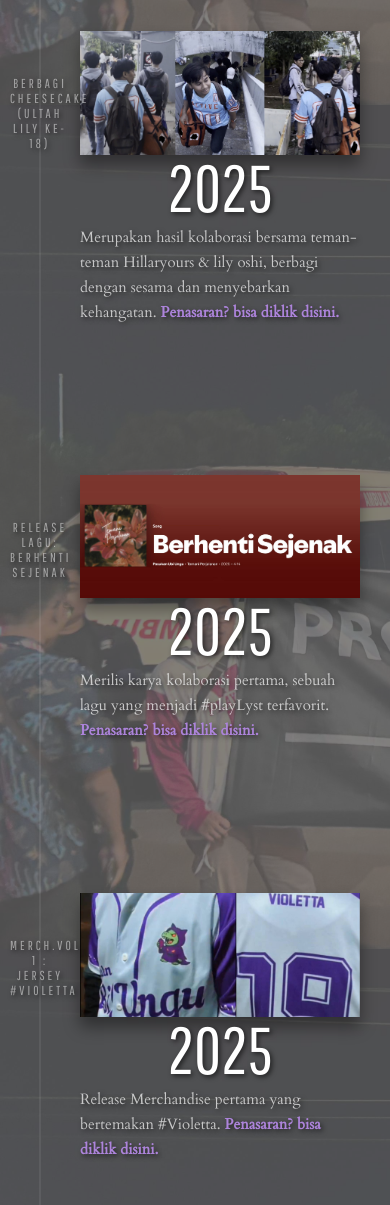
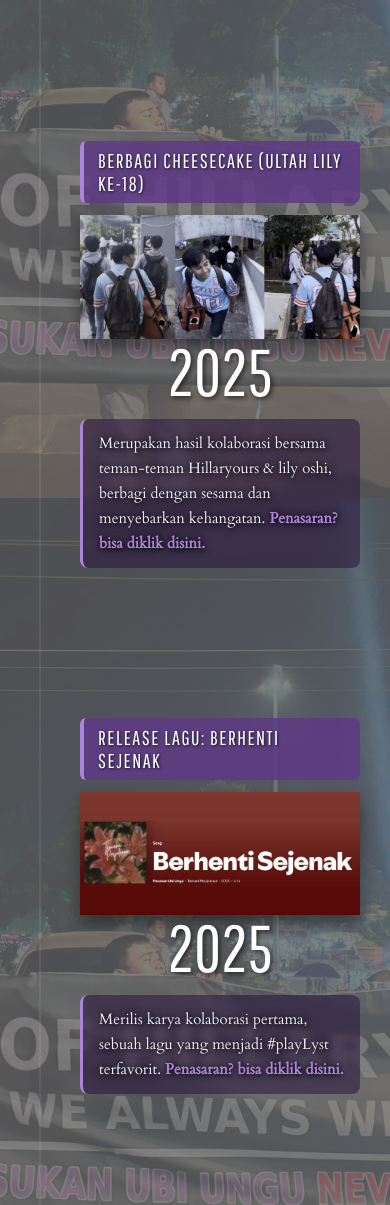
Before and after one commit to pasukan-ubi-ungu/pasukan-ubi-ungu, a plain HTML site: page index.html in a window 390 px wide. Shown: the part 2376-3581 px from the top of the page. Drawn offline with nearby package versions, Linux system fonts and the light colour scheme; a script that the page names is missing.

Commit message:
revamp: perbaiki layout timeline, sinkronisasi background & responsif mobile

```diff
--- a/index.html
+++ b/index.html
@@ -30,14 +30,12 @@
       background: var(--bg);
       color: #333;
     }
-    /* Aturan umum untuk link, warna default putih (cocok untuk nav dan banner) */
     a {
       color: white;
       text-decoration: none;
       transition: color 0.3s ease;
     }
     a:hover {
-      /* color: orange;  */
       text-decoration: underline;
     }
 
@@ -101,7 +99,6 @@
     .sci li a .fa-brands{transition: 0.25s; pointer-events: none;}
     .sci li a:hover .fa-brands{color: #fff; transform: scale(1.75) translateZ(50px);}
 
-
     /* Gallery Section */
     #gallery { padding: 80px 0; }
     #gallery .container > div { display: flex; justify-content: center; align-items: center; flex-wrap: wrap; }
@@ -111,26 +108,62 @@
     /* Timeline Section */
     .timeline { display: flex; margin: 0 auto; flex-wrap: wrap; flex-direction: column; max-width: 700px; position: relative; }
     .timeline__content-title { font-weight: normal; font-size: 66px; margin: -10px 0 0 0; transition: 0.4s; padding: 0 10px; box-sizing: border-box; font-family: "Pathway Gothic One", sans-serif; color: #fff; text-shadow: 2px 2px 5px rgba(0, 0, 0, 0.6); }
-    .timeline__content-desc { margin: 0; font-size: 15px; box-sizing: border-box; color: rgba(255, 255, 255, 0.7); font-family: Cardo, serif; font-weight: normal; line-height: 25px; text-shadow: 2px 2px 5px rgba(0, 0, 0, 0.6); }
-    .timeline__content-desc a { color: #ad84db; font-weight: bold; } /* Membuat link di deskripsi timeline terlihat */
+
+    /* Perbaikan pada Deskripsi Timeline agar sangat mudah dibaca */
+    .timeline__content-desc {
+      margin: 10px 0 0 0;
+      font-size: 15px;
+      box-sizing: border-box;
+      color: #f1ecf9;
+      font-family: Cardo, serif;
+      font-weight: normal;
+      line-height: 25px;
+      text-shadow: 1px 1px 4px rgba(0, 0, 0, 0.9), 0 0 10px rgba(0, 0, 0, 0.7);
+      background: rgba(40, 20, 60, 0.55);
+      padding: 12px 16px;
+      border-radius: 8px;
+      border-left: 3px solid var(--primary);
+      backdrop-filter: blur(3px);
+    }
+    .timeline__content-desc a { color: #ad84db; font-weight: bold; }
     .timeline:before { position: absolute; left: 50%; width: 2px; height: 100%; margin-left: -1px; content: ""; background: rgba(255, 255, 255, 0.07); }
-    .timeline-item { padding: 40px 0; /* opacity: 0.3;  filter: blur(2px); */ transition: 0.5s; box-sizing: border-box; width: calc(50% - 40px); display: flex; position: relative; /*transform: translateY(-80px);*/ text-shadow: 2px 2px 5px rgba(0, 0, 0, 0.6); }
-    .timeline-item:before { content: attr(data-text); letter-spacing: 3px; width: 100%; position: absolute; color: rgba(255, 255, 255, 0.5); font-size: 13px; font-family: "Pathway Gothic One", sans-serif; border-left: 2px solid rgba(255, 255, 255, 0.5); top: 70%; margin-top: -5px; padding-left: 15px; /*opacity: 0;*/ right: calc(-100% - 56px); }
+
+    .timeline-item { padding: 40px 0; transition: 0.5s; box-sizing: border-box; width: calc(50% - 40px); display: flex; position: relative; text-shadow: 2px 2px 5px rgba(0, 0, 0, 0.6); }
+
+    /* Judul di samping (Khusus Tampilan Web/Desktop) */
+    .timeline-item:before { content: attr(data-text); letter-spacing: 2px; width: 100%; position: absolute; color: #ffffff; font-size: 16px; font-family: "Pathway Gothic One", sans-serif; border-left: 3px solid #ad84db; top: 70%; margin-top: -5px; padding-left: 15px; right: calc(-100% - 56px); text-shadow: 2px 2px 4px rgba(0,0,0,0.9); font-weight: bold; }
     .timeline-item:nth-child(even) { align-self: flex-end; }
-    .timeline-item:nth-child(even):before { right: auto; text-align: right; left: calc(-100% - 56px); padding-left: 0; border-left: none; border-right: 2px solid rgba(255, 255, 255, 0.5); padding-right: 15px; }
+    .timeline-item:nth-child(even):before { right: auto; text-align: right; left: calc(-100% - 56px); padding-left: 0; border-left: none; border-right: 3px solid #ad84db; padding-right: 15px; }
+
     .timeline-item--active { opacity: 1; transform: translateY(0); filter: blur(0px); }
     .timeline-item--active:before { top: 50%; transition: 0.3s all 0.2s; opacity: 1; }
     .timeline-item--active .timeline__content-title { margin: -50px 0 20px 0; }
+
+    /* Default Web: Judul di dalam kotak disembunyikan */
+    .timeline-card-title {
+      display: none;
+    }
+
     .timeline__img { max-width: 100%; box-shadow: 0 10px 15px rgba(0, 0, 0, 0.4); cursor: pointer; transition: transform 0.3s ease; }
     .timeline__img:hover { transform: scale(1.05); }
-    .timeline-container { width: 100%; position: relative; padding: 80px 0; transition: 0.3s ease 0s; background-attachment: fixed; background-size: cover; }
+
+    .timeline-container {
+      width: 100%;
+      position: relative;
+      padding: 80px 0;
+      transition: 0.3s ease 0s;
+      background-attachment: fixed;
+      background-size: cover;
+      background-position: center;
+      background-repeat: no-repeat;
+    }
     .timeline-container:before { position: absolute; left: 0; top: 0; width: 100%; height: 100%; background: rgba(99, 99, 99, 0.8); content: ""; }
     .timeline-header { width: 100%; text-align: center; margin-bottom: 80px; position: relative; }
     .timeline-header__title { color: #fff; font-size: 46px; font-family: Cardo, serif; font-weight: normal; margin: 0; }
     .timeline-header__subtitle { color: rgba(255, 255, 255, 0.5); font-family: "Pathway Gothic One", sans-serif; font-size: 16px; letter-spacing: 5px; margin: 10px 0 0 0; font-weight: normal; }
 
     /* Modal Preview dengan Navigasi */
-    .image-modal { display: none; position: fixed; z-index: 10001; left: 0; top: 0; width: 100%; height: 100%; overflow: auto; background-color: rgba(0, 0, 0, 0.9); display: flex; justify-content: center; align-items: center; }
+    .image-modal { display: none; position: fixed; z-index: 10001; left: 0; top: 0; width: 100%; height: 100%; overflow: auto; background-color: rgba(0, 0, 0, 0.9); justify-content: center; align-items: center; }
     .modal-content { display: block; margin: auto; max-width: 80%; max-height: 85vh; animation-name: zoom; animation-duration: 0.4s; }
     @keyframes zoom { from {transform: scale(0)} to {transform: scale(1)} }
     .close-button { position: absolute; top: 15px; right: 35px; color: #f1f1f1; font-size: 40px; font-weight: bold; transition: 0.3s; cursor: pointer; }
@@ -142,7 +175,7 @@
     /* Footer */
     footer { text-align: center; padding: 10px 25px; color: #f6f1fb; font-size: 14px; background: #ad84db; }
 
-    /* Media Queries */
+    /* Media Queries untuk Mobile (HP) */
     @media (max-width: 768px) {
       .nav-links { position: absolute; top: 60px; right: 0; background: var(--primary); width: 100%; flex-direction: column; display: none; }
       .nav-links li { margin: 15px 0; text-align: center; }
@@ -154,7 +187,26 @@
       #gallery div img { width: 100%; height: 250px; }
       .timeline:before { left: 40px; }
       .timeline-item { align-self: baseline !important; width: 100%; padding: 0 30px 150px 80px; }
-      .timeline-item:before { left: 10px !important; padding: 0 !important; top: 50px; text-align: center !important; width: 60px; border: none !important; }
+
+      /* DI HP: Sembunyikan judul samping */
+      .timeline-item:before { display: none !important; }
+
+      /* DI HP: Tampilkan judul di dalam kotak (di atas gambar) */
+      .timeline-card-title {
+        display: block;
+        font-family: "Pathway Gothic One", sans-serif;
+        font-size: 20px;
+        letter-spacing: 1.5px;
+        color: #ffffff;
+        background: rgba(94, 58, 135, 0.85);
+        padding: 8px 14px;
+        border-radius: 6px;
+        margin-bottom: 12px;
+        text-transform: uppercase;
+        text-shadow: 1px 1px 3px rgba(0, 0, 0, 0.8);
+        border-left: 4px solid #ad84db;
+      }
+
       .timeline-item:last-child { padding-bottom: 40px; }
       #contact { min-height: auto; padding: 60px 0; }
       .socialmedia { padding: 0 15px; }
@@ -213,41 +265,92 @@
       <h3 class="timeline-header__subtitle">JEJAK LANGKAH UBI UNGU</h3>
     </div>
     <div class="timeline">
+
+      <!-- Item 1 -->
       <div class="timeline-item" data-text="COVER LAGU : MANTRA HUJAN">
         <div class="timeline__content">
-          <img class="timeline__img" src="assets/image/Kegiatan-1.jpg" />
+          <div class="timeline-card-title">COVER LAGU : MANTRA HUJAN</div>
+          <img class="timeline__img" src="assets/image/Kegiatan-1.jpg" alt="Kegiatan 1" />
           <h2 class="timeline__content-title">2025</h2>
           <p class="timeline__content-desc">Berawal dari orang-orang yang memiliki ketertarikan yang sama, kami berkumpul dan membentuk "Pasukan Ubi Ungu" dan di kegabutan ini kami mengcover lagu mantra hujan, dimana lagu tersebut adalah salah satu lagu yang disukai oleh Lily. <a href="https://x.com/Chand335544/status/1939320885145661749" target="_blank" rel="noopener noreferrer">Penasaran? bisa diklik disini.</a></p>
         </div>
       </div>
+
+      <!-- Item 2 -->
       <div class="timeline-item" data-text="BERBAGI CHEESECAKE (ULTAH LILY KE-18)">
         <div class="timeline__content">
-          <img class="timeline__img" src="assets/image/Kegiatan-3.jpg" />
+          <div class="timeline-card-title">BERBAGI CHEESECAKE (ULTAH LILY KE-18)</div>
+          <img class="timeline__img" src="assets/image/Kegiatan-3.jpg" alt="Kegiatan 3" />
           <h2 class="timeline__content-title">2025</h2>
           <p class="timeline__content-desc">Merupakan hasil kolaborasi bersama teman-teman Hillaryours & lily oshi, berbagi dengan sesama dan menyebarkan kehangatan. <a href="https://x.com/Hillaryours_ID/status/1979741444794638747?s=20" target="_blank" rel="noopener noreferrer">Penasaran? bisa diklik disini.</a></p>
         </div>
       </div>
+
+      <!-- Item 3 -->
       <div class="timeline-item" data-text="RELEASE LAGU: BERHENTI SEJENAK">
         <div class="timeline__content">
-          <img class="timeline__img" src="assets/image/Kegiatan-2.jpg" />
+          <div class="timeline-card-title">RELEASE LAGU: BERHENTI SEJENAK</div>
+          <img class="timeline__img" src="assets/image/Kegiatan-2.jpg" alt="Kegiatan 2" />
           <h2 class="timeline__content-title">2025</h2>
           <p class="timeline__content-desc">Merilis karya kolaborasi pertama, sebuah lagu yang menjadi #playLyst terfavorit. <a href="https://www.youtube.com/watch?v=6XnT20AWAww" target="_blank" rel="noopener noreferrer">Penasaran? bisa diklik disini.</a></p>
         </div>
       </div>
+
+      <!-- Item 4 -->
       <div class="timeline-item" data-text="MERCH.VOL 1 : JERSEY #VIOLETTA">
         <div class="timeline__content">
-          <img class="timeline__img" src="assets/image/Kegiatan-4.jpg" />
+          <div class="timeline-card-title">MERCH.VOL 1 : JERSEY #VIOLETTA</div>
+          <img class="timeline__img" src="assets/image/Kegiatan-4.jpg" alt="Kegiatan 4" />
           <h2 class="timeline__content-title">2025</h2>
           <p class="timeline__content-desc">Release Merchandise pertama yang bertemakan #Violetta. <a href="https://x.com/PasukanUbiUngu/status/1993291600437690378/video/1" target="_blank" rel="noopener noreferrer">Penasaran? bisa diklik disini.</a></p>
         </div>
       </div>
+
+      <!-- Item 5 -->
       <div class="timeline-item" data-text="BANNER THEATER SEMENTARA YOGYAKARTA">
         <div class="timeline__content">
-          <img class="timeline__img" src="assets/image/Kegiatan-5.jpg" />
+          <div class="timeline-card-title">BANNER THEATER SEMENTARA YOGYAKARTA</div>
+          <img class="timeline__img" src="assets/image/Kegiatan-5.jpg" alt="Kegiatan 5" />
           <h2 class="timeline__content-title">2026</h2>
-          <p class="timeline__content-desc">Membentangkan banner "PROUD OF HILLARY ABIGAIL. WE ALWAYS WILL" ketika event Theater Sementara 2026 di Yogyakarta<a href="https://x.com/Lily_JKT48/status/2074479522825802229?s=20" target="_blank" rel="noopener noreferrer">Penasaran? bisa diklik disini.</a></p>
+          <p class="timeline__content-desc">Membentangkan banner "PROUD OF HILLARY ABIGAIL. WE ALWAYS WILL" ketika event Theater Sementara 2026 di Yogyakarta <a href="https://x.com/Lily_JKT48/status/2074479522825802229?s=20" target="_blank" rel="noopener noreferrer">Penasaran? bisa diklik disini.</a></p>
         </div>
       </div>
+
+      <!-- Item 6 -->
+      <div class="timeline-item" data-text="PASUKAN UBI UNGU : Hillary Abigail's 19th Birthday Project">
+        <div class="timeline__content">
+          <div class="timeline-card-title">PASUKAN UBI UNGU : Hillary Abigail's 19th Birthday Project</div>
+          <img class="timeline__img" src="assets/image/Kegiatan-6.jpg" alt="Kegiatan 6" />
+          <h2 class="timeline__content-title">2026</h2>
+          <p class="timeline__content-desc">Berinisiatif untuk membuat projek dan meramaikan STS pertama Lily jkt48 sebagai member inti <a href="https://x.com/PasukanUbiUngu/status/2111291270329147693?a=sqAmWkaESESCTSkdwk0&s=20" target="_blank" rel="noopener noreferrer">Penasaran? bisa diklik disini.</a></p>
+        </div>
+      </div>
+
+      <!-- Item 7 -->
+      <div class="timeline-item" data-text="RELEASE LAGU : INILAH SAATNYA">
+        <div class="timeline__content">
+          <div class="timeline-card-title">RELEASE LAGU : INILAH SAATNYA</div>
+          <img class="timeline__img" src="assets/image/Kegiatan-9.jpg" alt="Kegiatan 9" />
+          <h2 class="timeline__content-title">2026</h2>
+          <p class="timeline__content-desc">Kembali menceritakan perjalanan lily jkt48 kedalam sebuah lagu yang berjudul "Inilah Saatnya" <a href="https://www.youtube.com/watch?v=ptFJSz9ge-Y" target="_blank" rel="noopener noreferrer">Penasaran? bisa diklik disini.</a></p>
+        </div>
+      </div>
+
+      <!-- Item 8 -->
+      <div class="timeline-item" data-text="BIRTHDAY CAKE CAR & DIGITAL SIGNAGE">
+        <div class="timeline__content">
+          <div class="timeline-card-title">BIRTHDAY CAKE CAR & DIGITAL SIGNAGE</div>
+          <img class="timeline__img" src="assets/image/Kegiatan-8.png" alt="Kegiatan 8" />
+          <h2 class="timeline__content-title">2026</h2>
+          <p class="timeline__content-desc">
+            Membuat Birthday Cake Car dan juga Digital signage dalam rangka meramaikan STS pertama lily jkt48
+            <a href="URL_LINK_PERTAMA_DISINI" target="_blank" rel="noopener noreferrer">disini</a>
+            &
+            <a href="URL_LINK_KEDUA_DISINI" target="_blank" rel="noopener noreferrer">disini</a>.
+          </p>
+        </div>
+      </div>
+
     </div>
   </div>
 
@@ -265,7 +368,7 @@
           <a href="https://line.me/ti/p/pasukanubiungu" class="line" target="_blank" rel="noopener noreferrer"><i class="fa-brands fa-line"></i></a>
         </li>
       </ul>
-      <div>
+      </div>
   </section>
 
   <section id="gallery">
@@ -285,7 +388,7 @@
       <span class="close-button">&times;</span>
       <a class="prev-btn">&#10094;</a>
       <a class="next-btn">&#10095;</a>
-      <img class="modal-content" id="preview-image">
+      <img class="modal-content" id="preview-image" alt="Preview">
   </div>
 
   <footer>© 2026 Pasukan Ubi Ungu | Made with 💜 (dibaca : Love sampe mati)</footer>
@@ -309,23 +412,29 @@
         $.fn.timeline = function () {
             var selectors = { id: $(this), item: $(this).find(".timeline-item"), activeClass: "timeline-item--active", img: ".timeline__img" };
             if (selectors.item.length === 0) return;
+
             selectors.item.eq(0).addClass(selectors.activeClass);
-            selectors.id.css( "background-image", "url(" + selectors.item.first().find(selectors.img).attr("src") + ")" );
-            var itemLength = selectors.item.length;
+            var firstImgSrc = selectors.item.first().find(selectors.img).attr("src");
+            if(firstImgSrc) {
+                selectors.id.css("background-image", "url(" + firstImgSrc + ")");
+            }
+
             $(window).scroll(function () {
-                var max, min;
                 var pos = $(this).scrollTop();
-                selectors.item.each(function (i) {
-                    min = $(this).offset().top;
-                    max = $(this).height() + $(this).offset().top;
-                    if (i === itemLength - 1 && pos + $(window).height() > min + $(this).height()) {
+                var windowHeight = $(window).height();
+
+                selectors.item.each(function () {
+                    var min = $(this).offset().top;
+                    var max = $(this).height() + min;
+
+                    if (pos + windowHeight / 2 >= min && pos + windowHeight / 2 <= max) {
                         selectors.item.removeClass(selectors.activeClass);
                         $(this).addClass(selectors.activeClass);
-                        selectors.id.css("background-image", "url(" + $(this).find(selectors.img).attr("src") + ")");
-                    } else if (pos <= max - 40 && pos >= min) {
-                        selectors.id.css("background-image", "url(" + $(this).find(selectors.img).attr("src") + ")");
-                        selectors.item.removeClass(selectors.activeClass);
-                        $(this).addClass(selectors.activeClass);
+
+                        var imgSrc = $(this).find(selectors.img).attr("src");
+                        if (imgSrc) {
+                            selectors.id.css("background-image", "url(" + imgSrc + ")");
+                        }
                     }
                 });
             });
@@ -344,7 +453,6 @@
         const prevBtn = modal.querySelector('.prev-btn');
         const nextBtn = modal.querySelector('.next-btn');
 
-        // Logika untuk Galeri dengan Slider
         const galleryImages = document.querySelectorAll('#gallery div img');
         const galleryImageSources = Array.from(galleryImages).map(img => img.src);
         let currentIndex = 0;
@@ -366,7 +474,6 @@
             });
         });
 
-        // Logika untuk Timeline (Preview Tunggal)
         const timelineImages = document.querySelectorAll('.timeline__img');
         timelineImages.forEach(img => {
             img.addEventListener('click', function() {
@@ -378,7 +485,6 @@
             });
         });
 
-        // Fungsi Umum Modal
         function closeModal() {
             modal.style.display = 'none';
             isGallerySliderActive = false;
@@ -413,14 +519,12 @@
   <script src="vanilla-tilt.min.js"></script>
 
   <script>
-
     VanillaTilt.init(document.querySelectorAll(".sci li a"), {
         max: 30,
         speed: 400,
-        galre: true,
+        glare: true,
         "max-glare" : 1,
       });
-
 
     const sciList = document.querySelectorAll('.sci li');
     const contactSectionBg = document.querySelector('#contact');
@@ -430,7 +534,6 @@
             element.addEventListener('mouseenter', function() {
                 let color = element.getAttribute('data-color');
                 contactSectionBg.style.backgroundColor = color;
-
                 element.classList.add('hover-active');
             });
 
@@ -440,7 +543,6 @@
             });
         });
     }
-</script>
-
+  </script>
 </body>
 </html>
```
Also changed, not shown: assets/image/Kegiatan-6.jpg (added), assets/image/Kegiatan-8.png (added), 1 other file.
